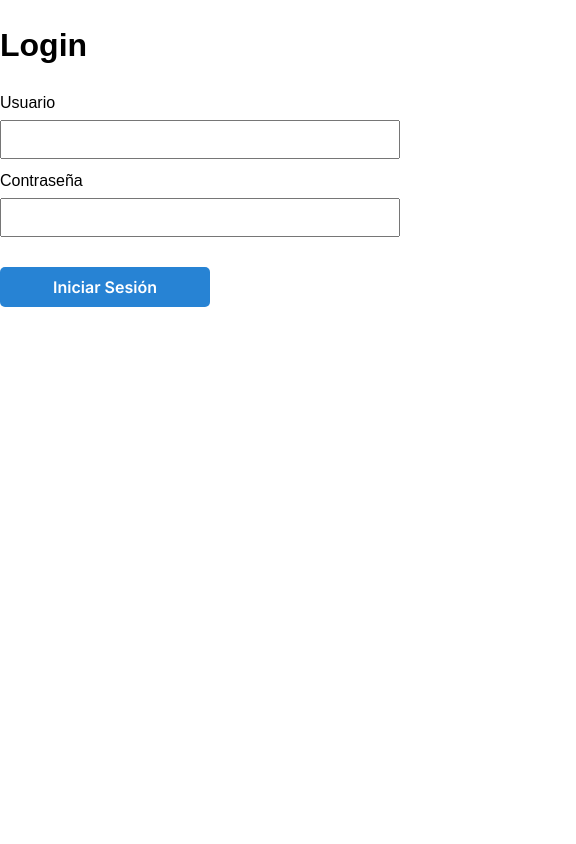
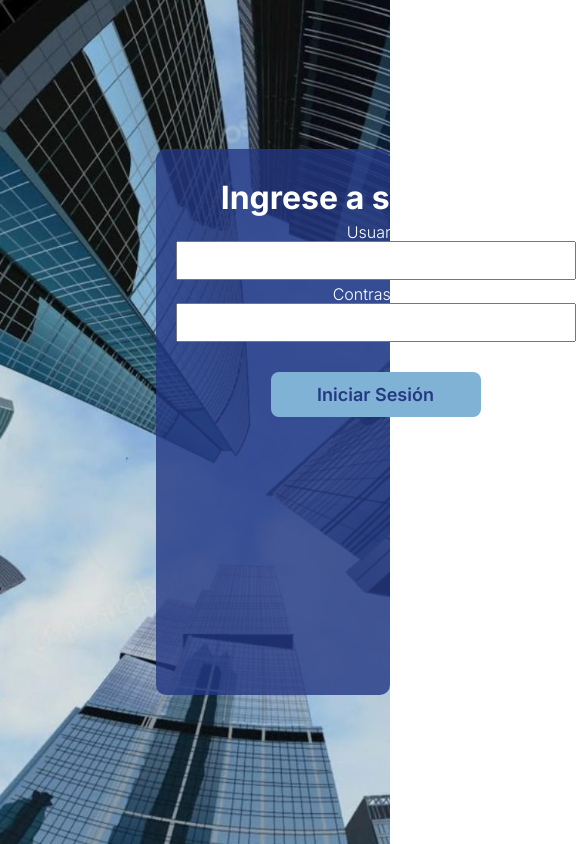
Before and after one commit to CamiR24/Proyecto-Ingenieria-de-Software, a React (Vite) app in the folder auth-front/: page /login in a window 390 px wide. Shown: the whole page, 576 px wide, since content can reach past the window. Built offline with nearby package versions, Linux system fonts and the light colour scheme.

Commit message:
Start login

```diff
--- a/auth-front/src/index.css
+++ b/auth-front/src/index.css
@@ -28,7 +28,7 @@ label {
 .overlay-box {
   background-color: rgba(36, 56, 132, 0.8); /* Azul semitransparente */
   color: white;
-  padding: 10vw;
+  padding: 15vw;
   border-radius: 10px;
   text-align: left;
   width: 90%;
@@ -39,17 +39,17 @@ label {
 .overlay-box::before {
   content: "";
   position: absolute;
-  bottom: -25vh;
-  right: -25vw;
+  bottom: -40vh;
+  right: -30svw;
   width: 85%;
-  height: 70%;
-  border: 0.5vw solid white;
+  height: 95%;
+  border: 0.6vw solid white;
   border-radius: 2vw;
 }
 
 .overlay-box h1 {
-  font-size: clamp(2rem, 5vw, 4rem);
-  font-weight: 300;
+  font-size: clamp(2.3rem, 5.5vw, 4.5rem);
+  font-weight: 350;
   margin-bottom: 5px;
   text-align: left;
 }
@@ -61,8 +61,8 @@ label {
   text-align: left;
 }
 
-/* .login-container {
-  margin-top: 20px;
+/* .button-container {
+  margin-top: 10px;
   position: relative;
   z-index: 10;
 } */
@@ -72,28 +72,21 @@ label {
   margin: 0 auto;
 }
 
-/* input[type="text"],
-[type="password"] {
-  display: block;
-  padding: 10px;
-  box-sizing: border-box;
-  width: 100%;
-  margin: 5px 0 10px 0;
-} */
-
 input[type="button"],
 button {
   position: absolute;
   bottom: 5%;
   right: 5%;
-  padding: 1.5vw 3vw;
-  font-size: clamp(1rem, 2vw, 1.2rem);
+  padding: 1.3vw 3vw;
+
+
   min-width: 120px;
   max-width: 210px;
   border: none;
   border-radius: 10px;
   background-color: white;
   color: #243884;
+  font-size: clamp(1.2rem, 2vw, 1.2rem);
   font-family: 'Inter', Arial, Helvetica, sans-serif;
   font-weight: 600;
   cursor: pointer;
--- a/auth-front/src/login.css
+++ b/auth-front/src/login.css
@@ -1,7 +1,9 @@
-:root {
-    font-family: Arial, Helvetica, sans-serif;
-    line-height: 1.5;
-    font-weight: 400;
+@import url('https://fonts.googleapis.com/css2?family=Inter:wght@300;400;500;600;700&display=swap');
+
+#root {
+    font-family: 'Inter', Arial, Helvetica, sans-serif;
+    line-height: 0.5;
+    font-weight: 150;
   }
 
   body {
@@ -13,7 +15,44 @@
     display: block;
   }
 
-  .form {
+  .background-login {
+    background-image: url('./assets/home.jpeg');
+    background-size: cover;
+    background-position: center;
+    height: 100vh;
+    display: flex;
+    justify-content: center;
+    align-items: center;
+  }
+
+  .overlay-box-login {
+    background-color: rgba(36, 56, 132, 0.8); /* Azul semitransparente */
+    color: white;
+    padding: 5vw;
+    border-radius: 10px;
+    text-align: center;
+    width: 50%;
+    height: 60%;
+    max-width: 400px;
+    position: relative;
+    left: 20%;
+  }
+
+  .overlay-box h1 {
+    font-size: clamp(2rem, 5vw, 4rem);
+    font-weight: 200;
+    margin-bottom: 5px;
+    text-align: left;
+  }
+
+  .overlay-box p {
+    font-size: clamp(1rem, 3vw, 2rem);
+    font-weight: 300;
+    margin-bottom: 5px;
+    text-align: left;
+  }
+
+  body .form {
     width: 400px;
     margin: 0 auto;
   }
@@ -27,14 +66,21 @@
     margin: 5px 0 10px 0;
   }
 
-  input[type="button"],
-  button {
-    background-color: rgb(39, 131, 212);
-    padding: 10px;
-    border: 0;
-    min-width: 100px;
-    border-radius: 5px;
-    color: white;
+
+  .button-login button {
+    background-color: #7FB2D5; /* Azul oscuro */
+    color: #243884;
+    padding: 12px 24px;
+    font-size: 18px;
+    border-radius: 8px;
+    border: white;
+    cursor: pointer;
+    transition: background 0.3s ease;
+  }
+
+  .button-login button:hover {
+    background-color: #f0f0f0;
+  transform: scale(1.05);
   }
 
   nav {
--- a/auth-front/src/main.tsx
+++ b/auth-front/src/main.tsx
@@ -1,6 +1,6 @@
 import { StrictMode } from 'react'
 import { createRoot } from 'react-dom/client'
-import './index.css'
+import "./index.css"
 import { createBrowserRouter, RouterProvider } from 'react-router-dom'
 import Home from './routes/Home.tsx'
 import Login from './routes/Login.tsx'
--- a/auth-front/src/routes/Home.tsx
+++ b/auth-front/src/routes/Home.tsx
@@ -1,6 +1,7 @@
 import { useNavigate } from "react-router-dom";
 import DefaultLayout from "../layout/DefaultLayout";
 import logo from "../assets/logo.png"; //CAMBIARRRR
+import "../index.css"
 
 export default function Home(){
     const navigate = useNavigate();
@@ -13,9 +14,9 @@ export default function Home(){
                 <h1>EntrApp</h1>
                 <p>Recursos Humanos</p>
 
-                <div className="login-container">
-                    <button onClick={() => navigate("/login")}>Iniciar sesión</button>
-                </div>
+
+                    <button onClick={() => navigate("/login")}>Ingresar</button>
+
                 </DefaultLayout>
 
             </div>
--- a/auth-front/src/routes/Login.tsx
+++ b/auth-front/src/routes/Login.tsx
@@ -15,17 +15,24 @@ export default function Login(){
     }
 
     return (
+        <div className = "background-login">
+            <div className = "overlay-box-login">
             <DefaultLayout>
                 <form className="form">
-        <h1>Login</h1>
+                <h1>Ingrese a su Cuenta </h1>
                 <label>Usuario</label>
                 <input type="text" value = {username} onChange={(e) => setUsername(e.target.value)}/>
 
                 <label>Contraseña</label>
                 <input type="password" value = {password} onChange={(e) => setPassword(e.target.value)}/>
 
+                <div className="button-login">
                     <button>Iniciar Sesión</button>
+                </div>
             </form>
             </DefaultLayout>
+            </div>
+        </div>
+
    );
 }
```
Lines whose indentation alone changed are shown as unchanged.
